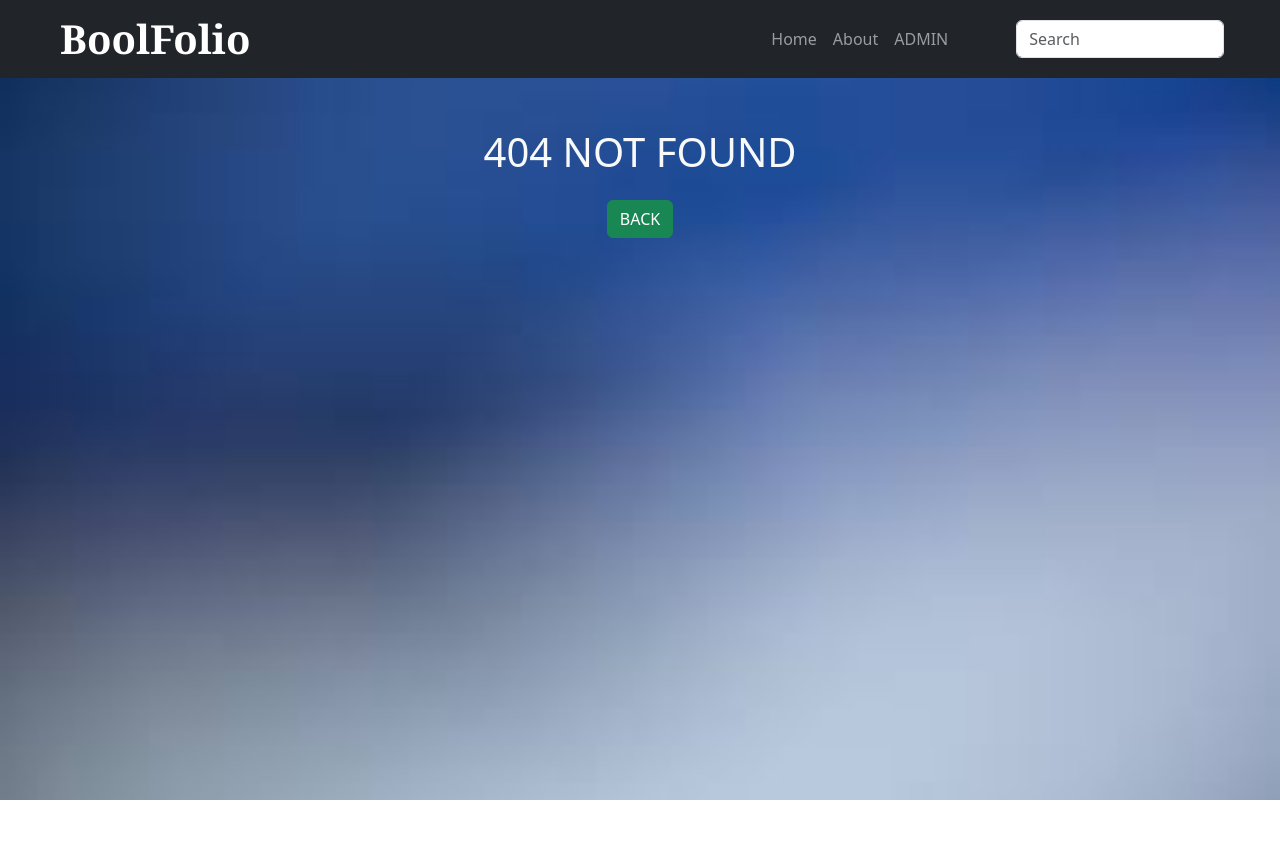
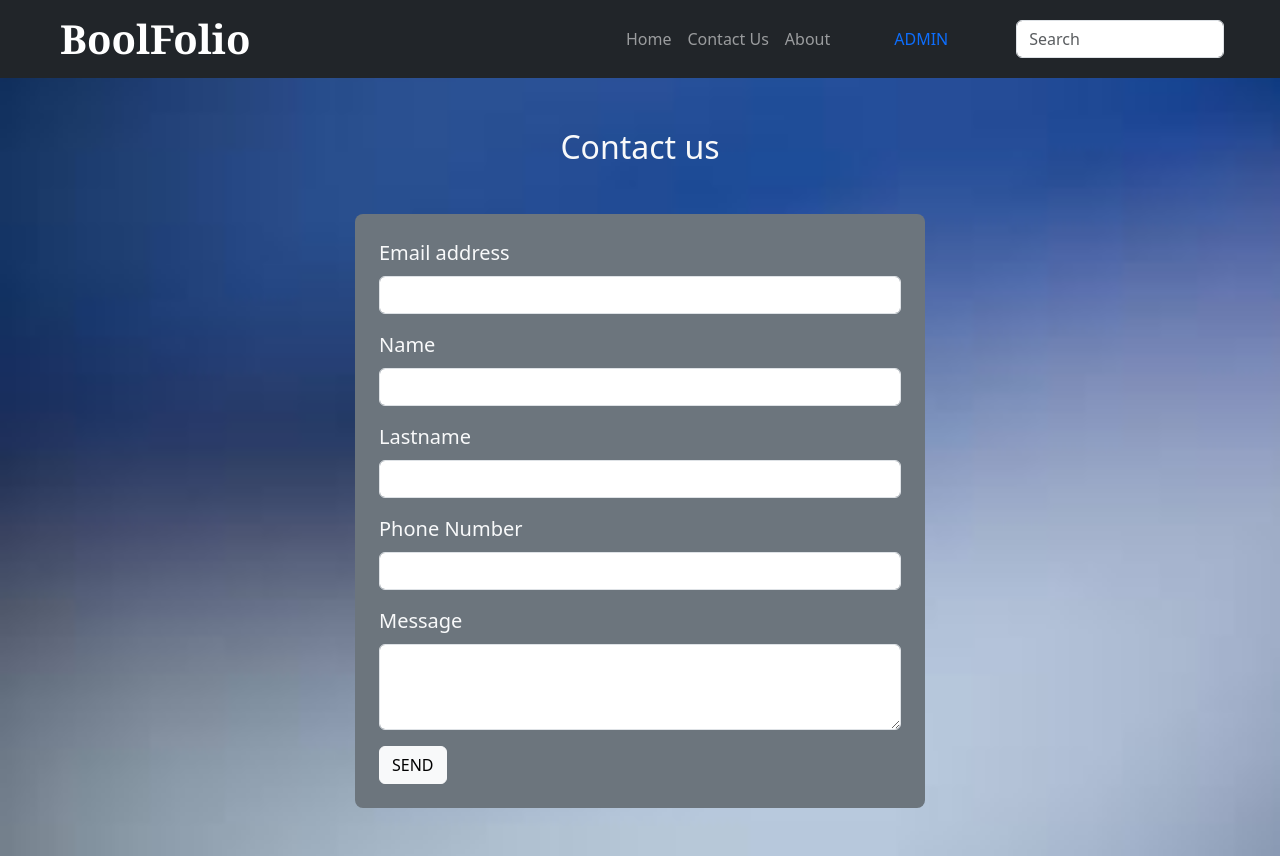
Before and after one commit to AndreazzaRiccardo/vite-boolfolio, a Vue app: page /contact-us in a window 1280 px wide. Before the commit this address had no page. Before the commit the page ends 800 px from the top, so only its background shows below. Built offline with nearby package versions, Linux system fonts and the light colour scheme.

Commit message:
add: contact us layout

```diff
--- a/src/components/AppHeader.vue
+++ b/src/components/AppHeader.vue
@@ -9,6 +9,10 @@ export default {
                 {
                     name: 'home',
                     title: 'Home'
+                },
+                {
+                    name: 'contact-us',
+                    title: 'Contact Us'
                 },
                 {
                     name: 'about',
@@ -53,8 +57,8 @@ export default {
                         <li v-for="link in links" :key="link.name" class="nav-item">
                             <router-link class="nav-link" :to="{ name: link.name }">{{ link.title }}</router-link>
                         </li>
-                        <li class="nav-item">
-                            <a class="nav-link" href="http://127.0.0.1:8000/login">ADMIN</a>
+                        <li class="nav-item ms-5">
+                            <a class="nav-link text-primary" href="http://127.0.0.1:8000/login">ADMIN</a>
                         </li>
                     </ul>
                 </div>
--- /dev/null
+++ b/src/components/ContactForm.vue
@@ -0,0 +1,142 @@
+<script>
+import { store } from '../store';
+import axios from 'axios';
+
+export default {
+    data() {
+        return {
+            email: '',
+            name: '',
+            lastname: '',
+            phone: '',
+            message: '',
+            store,
+            result: {
+                show: false,
+                success: Boolean,
+                message: ''
+            },
+            errors: {},
+            loading: false
+        }
+    },
+
+    methods: {
+        sendForm() {
+            this.loading = true;
+            const data = {
+                name: this.name,
+                lastname: this.lastname,
+                email: this.email,
+                phone_number: this.phone,
+                message: this.message
+            };
+
+            axios.post(`${this.store.serverUrl}/api/leads`, data).then(resp => {
+                if (resp.data.success) {
+                    this.result.show = true;
+                    this.result.success = true;
+                    this.result.message = 'THANKS FOR CONTACTING US'
+
+                    this.name = '';
+                    this.lastname = '';
+                    this.email = '';
+                    this.phone = '';
+                    this.message = '';
+                } else {
+                    this.result.show = true;
+                    this.result.success = false;
+                    this.result.message = 'THE DATA IS INCORRECT'
+                    this.errors = resp.data.errors
+                }
+            }).finally(() => {
+                this.loading = false;
+            })
+        }
+    }
+}
+</script>
+
+<template>
+    <main>
+        <div class="container text-light fs-5 py-5">
+            <h2 class="text-center mb-5">Contact us</h2>
+            <div class="row justify-content-center">
+                <div class="col-6 bg-secondary rounded-3 p-4">
+
+                    <div :class="[result.success ? 'alert-success' : 'alert-danger']" v-if="result.show != ''"
+                        class="alert">
+                        {{ result.message }}
+                    </div>
+
+                    <form @submit.prevent="sendForm">
+                        <div class="mb-3">
+                            <div>
+                                <label for="email" class="form-label">Email address</label>
+                                <input v-model.trim="email" type="email" class="form-control" id="email">
+                            </div>
+                            <div v-if="errors && errors.email">
+                                <div class="invalid-feedback d-inline-block" v-for="error in errors.email">
+                                    {{ error }}
+                                </div>
+                            </div>
+                        </div>
+
+                        <div class="mb-3">
+                            <div>
+                                <label for="name" class="form-label">Name</label>
+                                <input v-model.trim="name" type="text" class="form-control" id="name">
+                            </div>
+                            <div class="invalid-feedback d-inline-block" v-if="errors && errors.name">
+                                <div v-for="error in errors.name">
+                                    {{ error }}
+                                </div>
+                            </div>
+                        </div>
+
+                        <div class="mb-3">
+                            <div>
+                                <label for="lastname" class="form-label">Lastname</label>
+                                <input v-model.trim="lastname" type="text" class="form-control" id="lastname">
+                            </div>
+                            <div class="invalid-feedback d-inline-block" v-if="errors && errors.lastname">
+                                <div v-for="error in errors.lastname">
+                                    {{ error }}
+                                </div>
+                            </div>
+                        </div>
+
+                        <div class="mb-3">
+                            <div>
+                                <label for="phone" class="form-label">Phone Number</label>
+                                <input v-model.trim="phone" type="tel" class="form-control" id="phone">
+                            </div>
+                            <div class="invalid-feedback d-inline-block" v-if="errors && errors.phone">
+                                <div v-for="error in errors.phone">
+                                    {{ error }}
+                                </div>
+                            </div>
+                        </div>
+
+                        <div class="mb-3">
+                            <div>
+                                <label for="message" class="form-label">Message</label>
+                                <textarea v-model.trim="message" class="form-control" id="message" rows="3"></textarea>
+                            </div>
+                            <div class="invalid-feedback d-inline-block" v-if="errors && errors.message">
+                                <div v-for="error in errors.message">
+                                    {{ error }}
+                                </div>
+                            </div>
+                        </div>
+
+                        <button :disabled="loading === true" class="btn btn-light">{{ loading === true ? 'WAIT' : 'SEND'
+                        }}</button>
+                    </form>
+                </div>
+            </div>
+        </div>
+    </main>
+</template>
+
+<style lang="scss"></style>
--- a/src/components/ProjectCard.vue
+++ b/src/components/ProjectCard.vue
@@ -38,7 +38,7 @@ export default {
 </script>
 
 <template>
-    <div class="card h-100 border border-4" :class="borderClass">
+    <div class="card h-100 border border-5" :class="borderClass">
         <div class="img-container">
             <img :src="project.cover_image ? `${store.serverUrl}/storage/${project.cover_image}` : getNoImg()"
                 class="card-img-top"
--- /dev/null
+++ b/src/pages/ContactPage.vue
@@ -0,0 +1,14 @@
+<script>
+import ContactForm from '../components/ContactForm.vue';
+
+
+export default {
+    components: { ContactForm }
+}
+</script>
+
+<template>
+  <ContactForm/>
+</template>
+
+<style lang="scss"></style>
--- a/src/router.js
+++ b/src/router.js
@@ -18,11 +18,16 @@ const router = createRouter({
             name: 'single-project',
             component: () => import('./pages/SingleProject.vue')
         },
+        {
+            path: '/project/:slug',
+            name: 'single-project',
+            component: () => import('./pages/SingleProject.vue')
+        },
         // Not found page
         {
-            path: "/:pathMatch(.*)*",
-            name: "not-found",
-            component: () => import('./pages/NotFoundPage.vue')
+            path: "/contact-us",
+            name: "contact-us",
+            component: () => import('./pages/ContactPage.vue')
         }
     ],
 })
```
